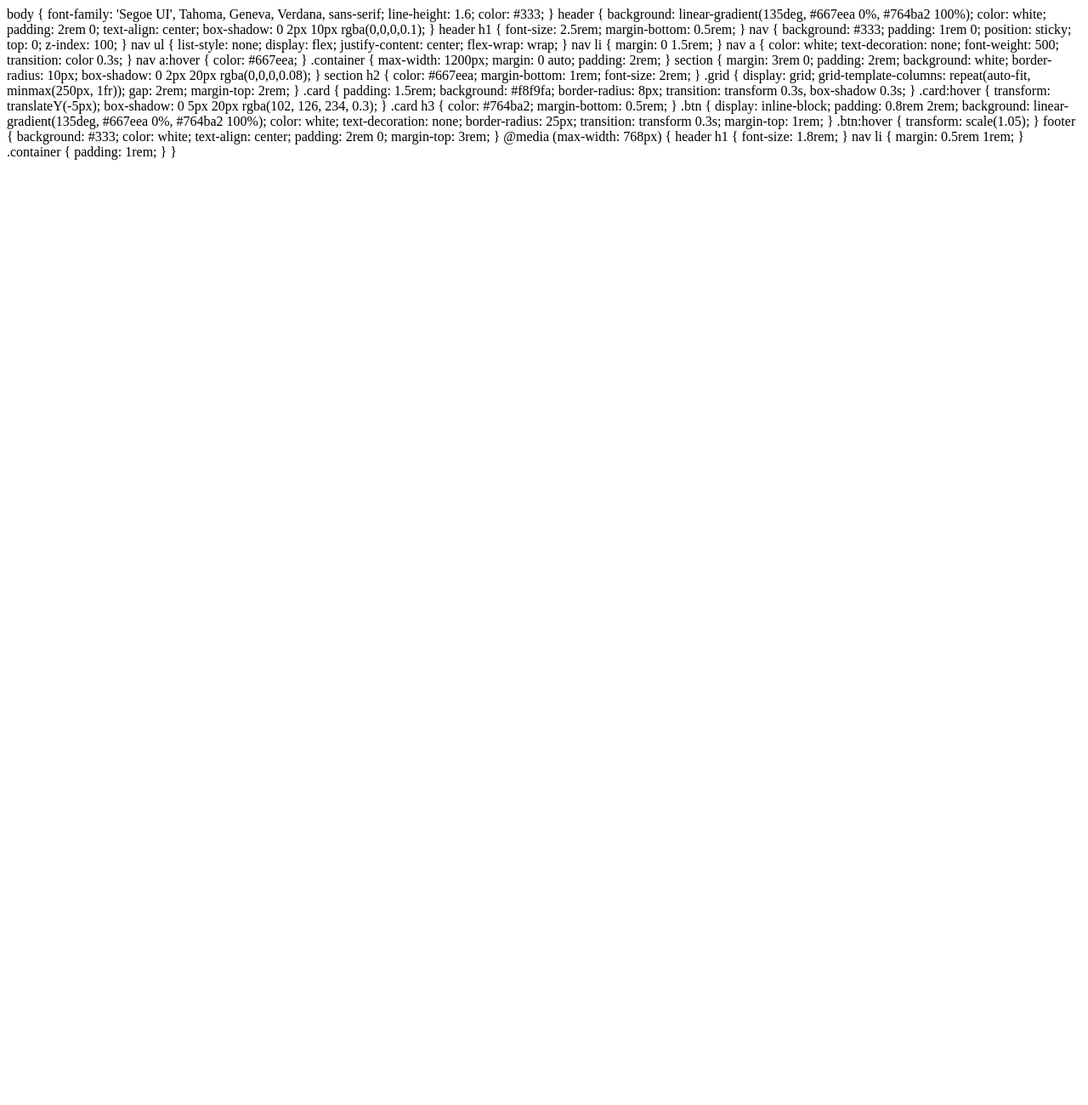
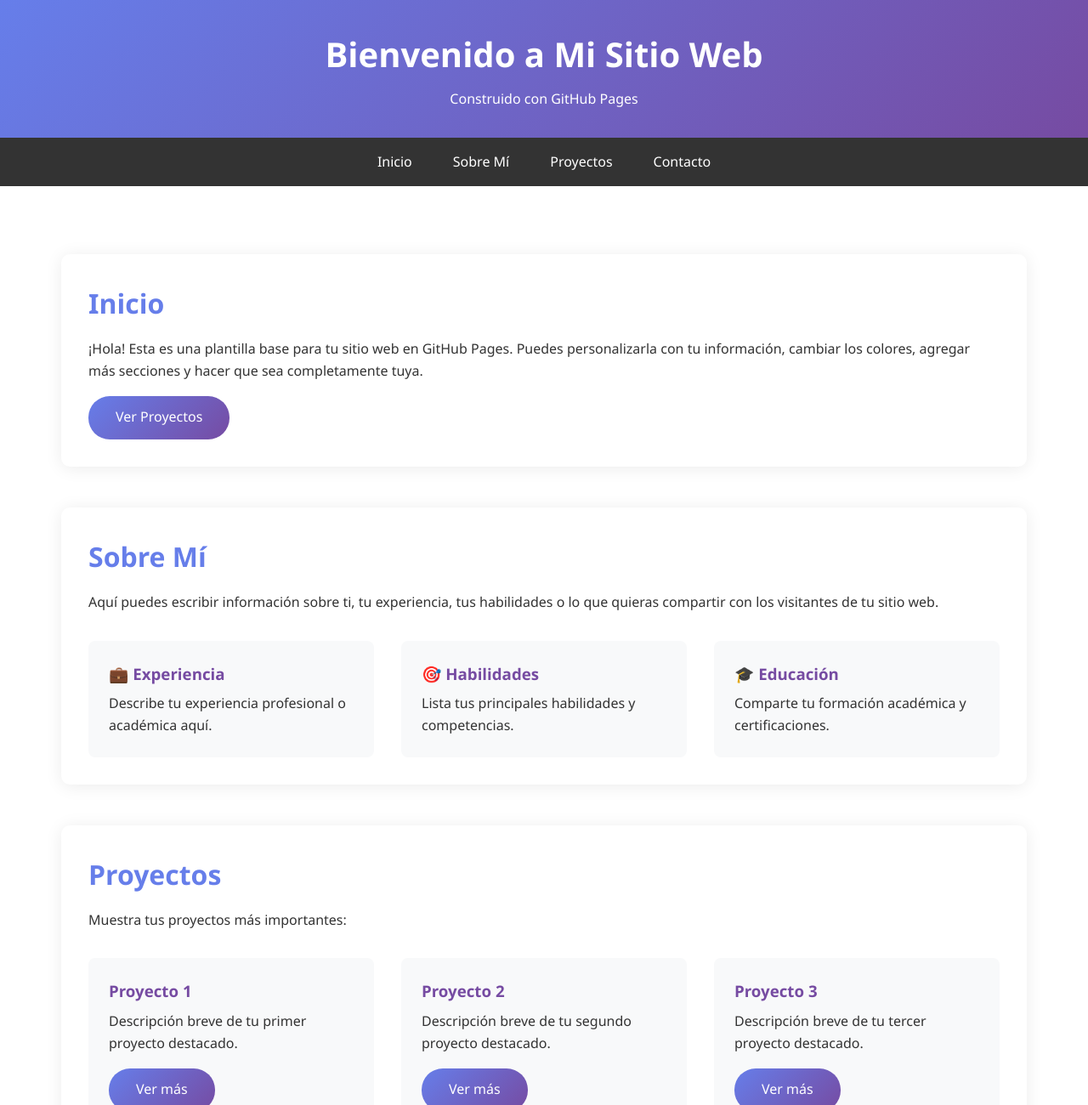
Before and after one commit to Samurai3dBolivia/Samurai3dbolivia.github.io, a plain HTML site: page index.html in a window 1280 px wide. Shown: the top 1300 px of the page at 85% size. Before the commit the page ends 800 px from the top, so only its background shows below. Drawn offline with Linux system fonts and the light colour scheme.

Commit message:
Update index.html

```diff
--- a/index.html
+++ b/index.html
@@ -1,3 +1,16 @@
+<!DOCTYPE html>
+<html lang="es">
+<head>
+    <meta charset="UTF-8">
+    <meta name="viewport" content="width=device-width, initial-scale=1.0">
+    <title>Mi Página Web</title>
+    <style>
+        * {
+            margin: 0;
+            padding: 0;
+            box-sizing: border-box;
+        }
+
         body {
             font-family: 'Segoe UI', Tahoma, Geneva, Verdana, sans-serif;
             line-height: 1.6;
@@ -128,3 +141,82 @@
             }
         }
     </style>
+</head>
+<body>
+    <header>
+        <h1>Bienvenido a Mi Sitio Web</h1>
+        <p>Construido con GitHub Pages</p>
+    </header>
+
+    <nav>
+        <ul>
+            <li><a href="#inicio">Inicio</a></li>
+            <li><a href="#sobre-mi">Sobre Mí</a></li>
+            <li><a href="#proyectos">Proyectos</a></li>
+            <li><a href="#contacto">Contacto</a></li>
+        </ul>
+    </nav>
+
+    <div class="container">
+        <section id="inicio">
+            <h2>Inicio</h2>
+            <p>¡Hola! Esta es una plantilla base para tu sitio web en GitHub Pages. Puedes personalizarla con tu información, cambiar los colores, agregar más secciones y hacer que sea completamente tuya.</p>
+            <a href="#proyectos" class="btn">Ver Proyectos</a>
+        </section>
+
+        <section id="sobre-mi">
+            <h2>Sobre Mí</h2>
+            <p>Aquí puedes escribir información sobre ti, tu experiencia, tus habilidades o lo que quieras compartir con los visitantes de tu sitio web.</p>
+            <div class="grid">
+                <div class="card">
+                    <h3>💼 Experiencia</h3>
+                    <p>Describe tu experiencia profesional o académica aquí.</p>
+                </div>
+                <div class="card">
+                    <h3>🎯 Habilidades</h3>
+                    <p>Lista tus principales habilidades y competencias.</p>
+                </div>
+                <div class="card">
+                    <h3>🎓 Educación</h3>
+                    <p>Comparte tu formación académica y certificaciones.</p>
+                </div>
+            </div>
+        </section>
+
+        <section id="proyectos">
+            <h2>Proyectos</h2>
+            <p>Muestra tus proyectos más importantes:</p>
+            <div class="grid">
+                <div class="card">
+                    <h3>Proyecto 1</h3>
+                    <p>Descripción breve de tu primer proyecto destacado.</p>
+                    <a href="#" class="btn">Ver más</a>
+                </div>
+                <div class="card">
+                    <h3>Proyecto 2</h3>
+                    <p>Descripción breve de tu segundo proyecto destacado.</p>
+                    <a href="#" class="btn">Ver más</a>
+                </div>
+                <div class="card">
+                    <h3>Proyecto 3</h3>
+                    <p>Descripción breve de tu tercer proyecto destacado.</p>
+                    <a href="#" class="btn">Ver más</a>
+                </div>
+            </div>
+        </section>
+
+        <section id="contacto">
+            <h2>Contacto</h2>
+            <p>¿Quieres ponerte en contacto? Aquí puedes agregar tus redes sociales o un formulario de contacto.</p>
+            <p>📧 Email: tuemail@ejemplo.com</p>
+            <p>💼 LinkedIn: tu-perfil</p>
+            <p>🐙 GitHub: tu-usuario</p>
+        </section>
+    </div>
+
+    <footer>
+        <p>&copy; 2025 Mi Sitio Web. Todos los derechos reservados.</p>
+        <p>Desarrollado con ❤️ usando GitHub Pages</p>
+    </footer>
+</body>
+</html>
```
Lines whose indentation alone changed are shown as unchanged.
